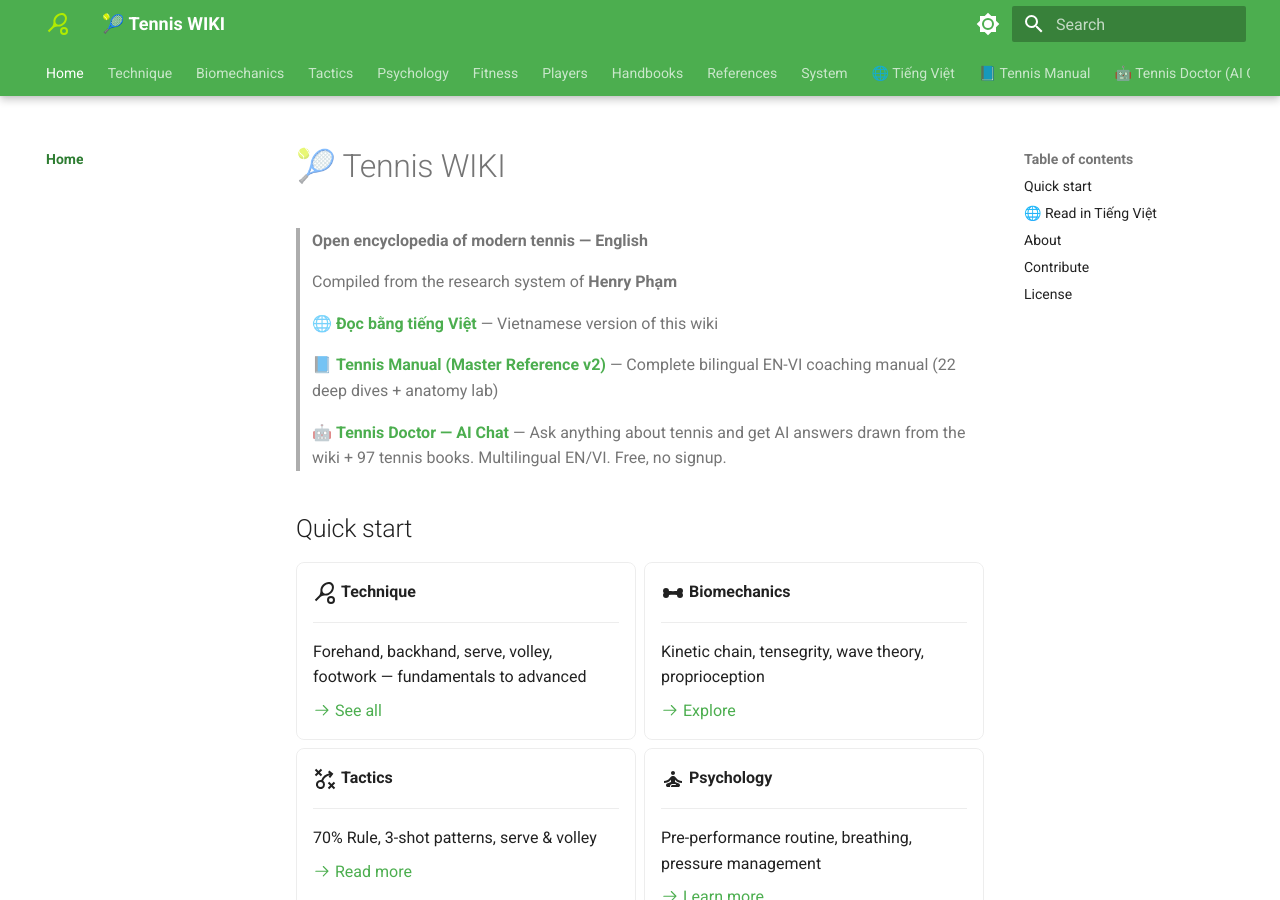
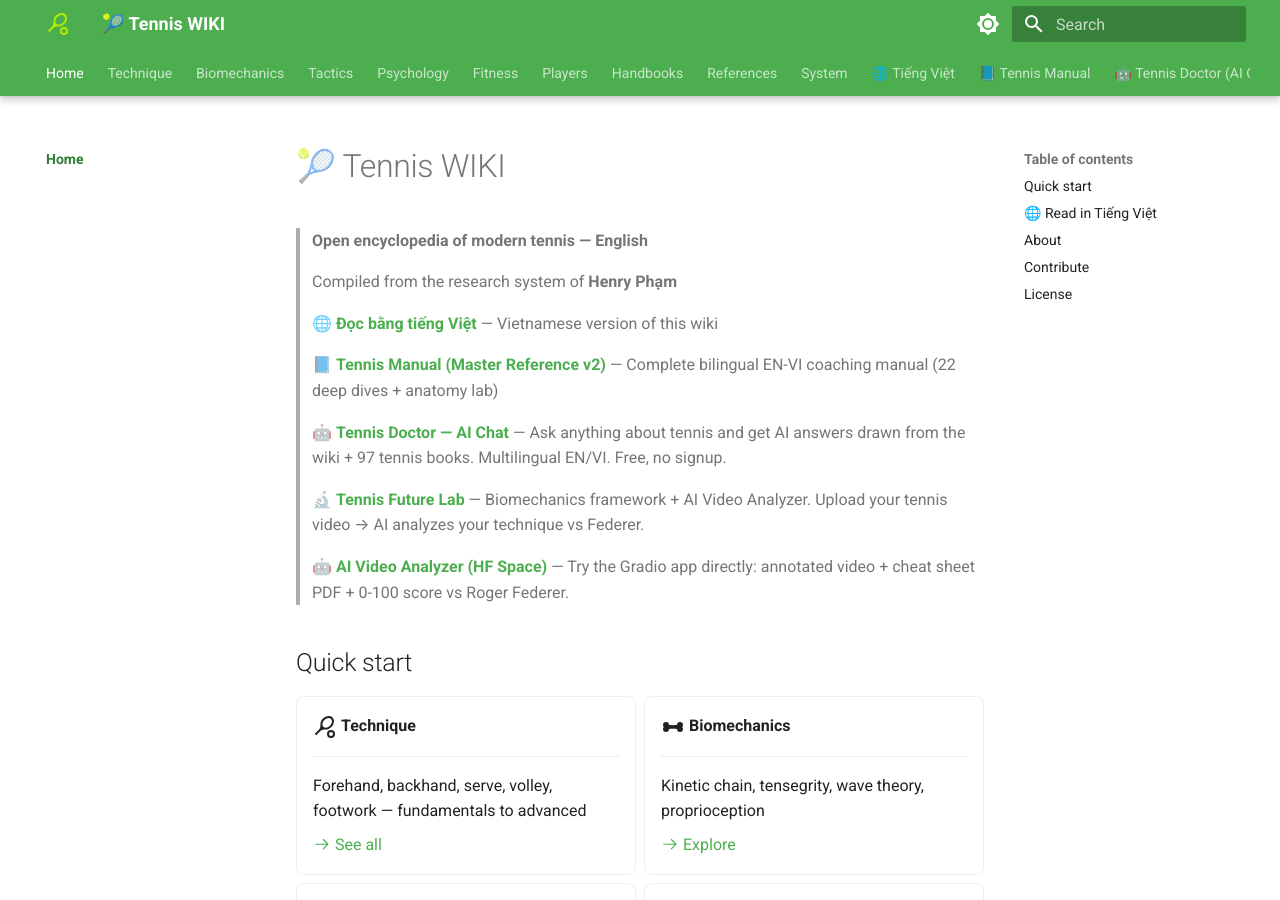
Before and after one commit to HenryPhamDuc/tennis-wiki-en, an MkDocs documentation site: the page built from docs/index.md, in a window 1280 px wide and 900 px high. Built offline with MkDocs 1.6.1 and Material for MkDocs 9.7.7, drawn with Linux system fonts in a browser that asks for light colours.

Commit message:
Add cross-links to Tennis Future Lab + HF Space AI Analyzer

```diff
--- a/docs/index.md
+++ b/docs/index.md
@@ -9,6 +9,10 @@
 > 📘 **[Tennis Manual (Master Reference v2)](https://henryPhamDuc.github.io/tennis/)** — Complete bilingual EN-VI coaching manual (22 deep dives + anatomy lab)
 >
 > 🤖 **[Tennis Doctor — AI Chat](https://tennis-doctor.henry-phamduc.workers.dev/)** — Ask anything about tennis and get AI answers drawn from the wiki + 97 tennis books. Multilingual EN/VI. Free, no signup.
+>
+> 🔬 **[Tennis Future Lab](https://henryphamduc.github.io/tennis-future-lab/)** — Biomechanics framework + AI Video Analyzer. Upload your tennis video → AI analyzes your technique vs Federer.
+>
+> 🤖 **[AI Video Analyzer (HF Space)](https://huggingface.co/spaces/HenryPhamDuc/tennis-analyzer)** — Try the Gradio app directly: annotated video + cheat sheet PDF + 0-100 score vs Roger Federer.
 
 ## Quick start
 
```
